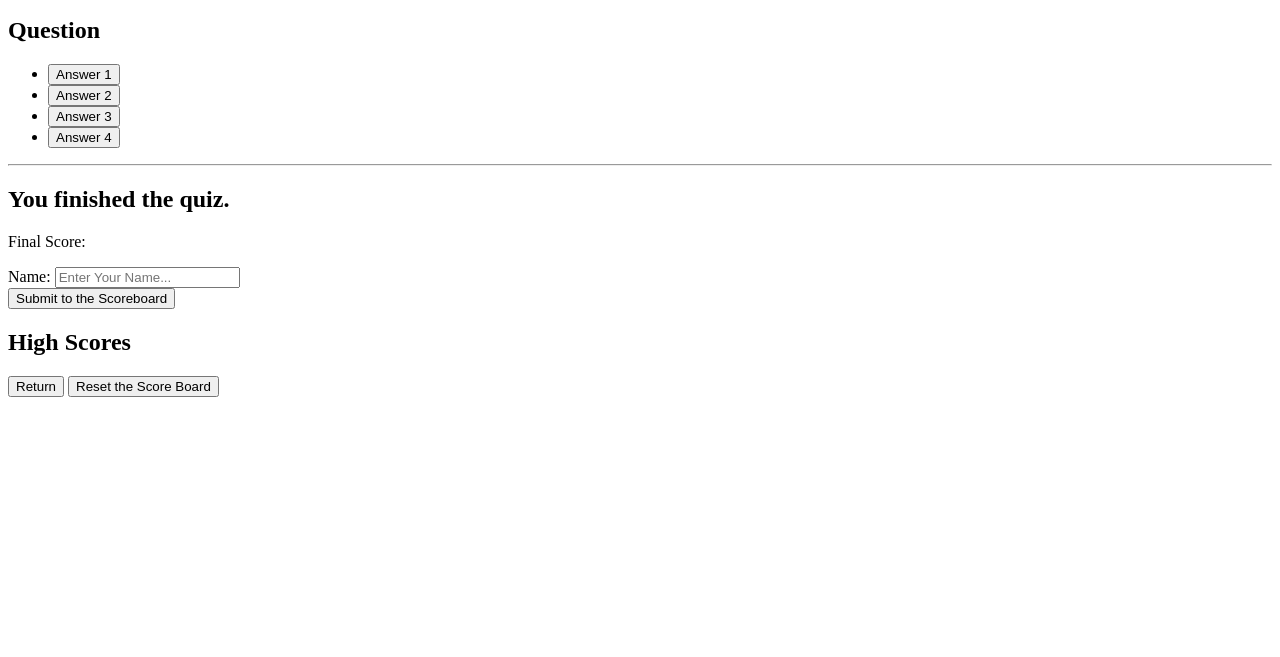
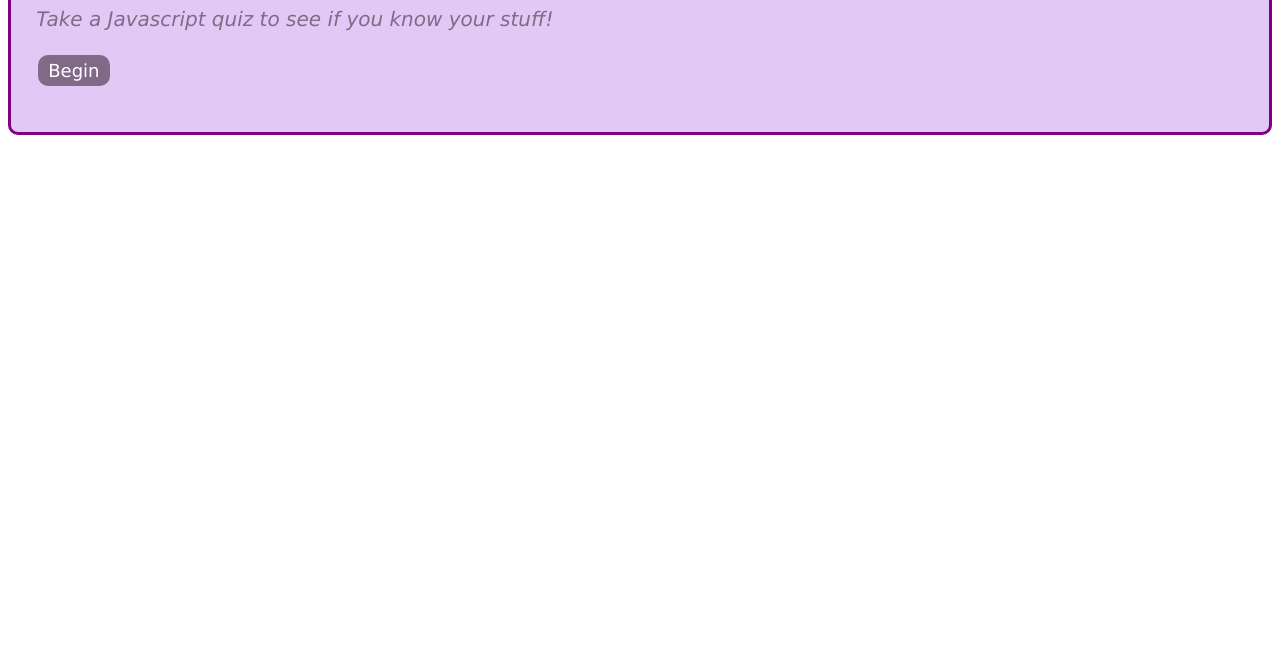
Before and after one commit to charmingdarling/quizmaker, a plain HTML site: page index.html in a window 1280 px wide. Shown: the part 143-800 px from the top of the page. Drawn offline with Linux system fonts and the light colour scheme; the site is published under a folder, as on GitHub Pages, so addresses that start at the root find nothing.

Commit message:
fixed css style sheet href link

```diff
--- a/assets/js/script.js
+++ b/assets/js/script.js
@@ -150,7 +150,7 @@ submitbtnEl.addEventListener('click', ()=> {
     rendersavehighscore();
     console.log('High score is now saved.')
 });
-
+//something something
 submitbtnEl.onclick = savehighscore
 const nameEl = document.querySelector("#name")
 
--- a/index.html
+++ b/index.html
@@ -5,7 +5,7 @@
         <meta name="viewport" content="width=device-width, initial-scale=1">
         <meta name="description" content="Javascript Quiz and Score Keeper">
         <title>Quiz Maker</title>
-        <link rel="stylesheet" href="/assets/css/style.css">
+        <link rel="stylesheet" href="assets/css/style.css">
     </head>
 
 <body>
```
Also changed, not shown: 1 other file.
